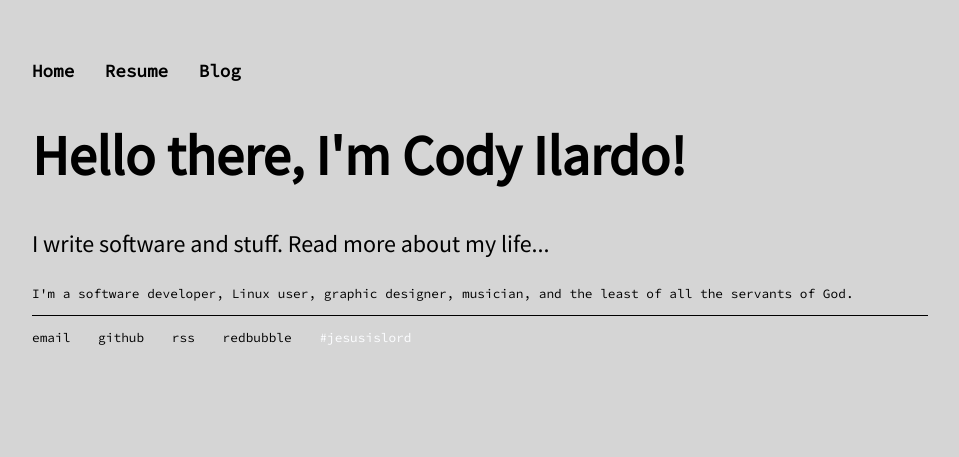
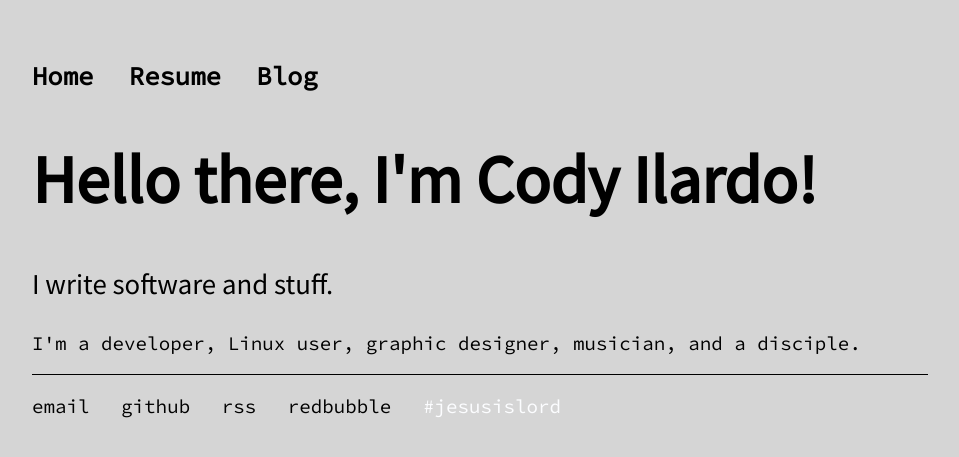
Before and after one commit to codyilardo/codyilardo.github.io, a Jekyll site: the page built from index.html, in a window 1280 px wide. Shown: the top 457 px of the page, without its empty margins (160-1119 px from the left). Built offline with Jekyll 4.4.1, drawn with Linux system fonts in a browser that asks for light colours.

Commit message:
update css

```diff
--- a/css/main.css
+++ b/css/main.css
@@ -12,7 +12,7 @@ body {
 
 .p-mono {
     font-family: 'Source Code Pro', monospace;
-    font-size: .8em;
+    font-size: 1.2em;
 }
 
 .white {
@@ -26,7 +26,7 @@ nav ul, footer ul {
 
 nav ul {
     font-weight: bold;
-    font-size: 1.1em;
+    font-size: 1.6em;
 }
 
 
@@ -48,18 +48,17 @@ a:hover {
 
 h1 {
     font-family: 'Source Sans Pro', sans-serif;
-    font-size: 3.5em;
+    font-size: 4.2em;
 }
 
 p {
     font-family: 'Source Sans Pro', sans-serif;
-    font-size: 1.5em;
-    line-height: 1.4em;
+    font-size: 1.8em;
     color: #000000;
 }
 footer {
     border-top: 1px solid #000000;
-    font-size: .8em;
+    font-size: 1.2em;
 }
 
 ul.posts {
--- a/index.html
+++ b/index.html
@@ -4,6 +4,6 @@ title: Cody Ilardo
 ---
 <div class="blurb">
 	<h1>Hello there, I'm Cody Ilardo!</h1>
-	<p>I write software and stuff. <a href="/blog">Read more about my life...</a></p>
-	<p class="p-mono">I'm a software developer, Linux user, graphic designer, musician, and the least of all the servants of God.</p>
+	<p>I write <a href="https://github.com/codyilardo">software</a> and stuff.</p>
+	<p class="p-mono">I'm a developer, Linux user, graphic designer, musician, and a disciple.</p>
 </div><!-- /.blurb -->
```
